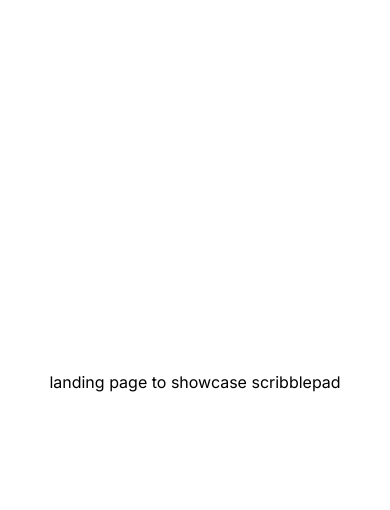
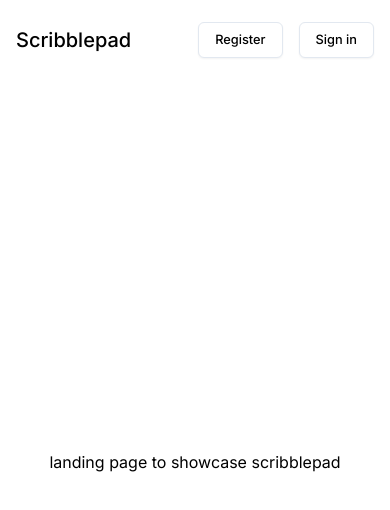
Before and after one commit to DLee1993/scribblepad, a Next.js app: page / in a window 390 px wide. Shown: the top 510 px of the page. Built offline with nearby package versions, Linux system fonts and the light colour scheme.

Commit message:
added a temp conditional to render components based on current page

```diff
--- a/app/components/Navbar/Navbar.tsx
+++ b/app/components/Navbar/Navbar.tsx
@@ -1,20 +1,30 @@
 "use client";
 import Menu from "./Menu";
 import Account from "./Account";
+import Register from "../Auth/Register";
 import { usePathname } from "next/navigation";
+import SignIn from "../Auth/SignIn";
 
 export default function Navbar() {
-    //TODO only show navbar based on session, if no session, no navbar
+    //TODO only show navbar content based on session, if no session, no navbar
     const pathname = usePathname();
     return (
         <>
-            {pathname !== "/" && (
+            {pathname !== "/" ? (
                 <nav className="flex justify-between items-center py-4 px-4 md:px-6 lg:px-8 xl:px-10 border-b-2 border-slate-950/10 dark:border-slate-50/10">
                     <Menu />
                     <section className="flex justify-center items-center gap-x-4">
                         <Account />
                     </section>
                 </nav>
+            ) : (
+                <nav className="flex justify-between items-center py-4 px-4 md:px-6 lg:px-8 xl:px-10">
+                    <h1 className="text-md font-medium">Scribblepad</h1>
+                    <section className="flex justify-center items-center gap-x-4">
+                        <Register />
+                        <SignIn />
+                    </section>
+                </nav>
             )}
         </>
     );
```
